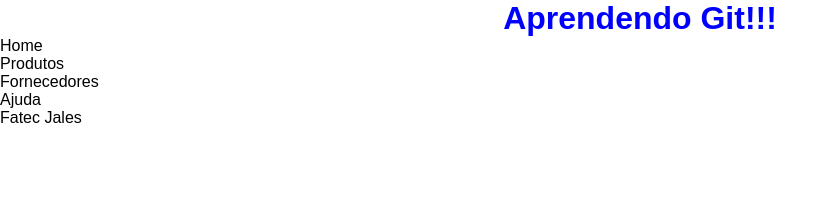
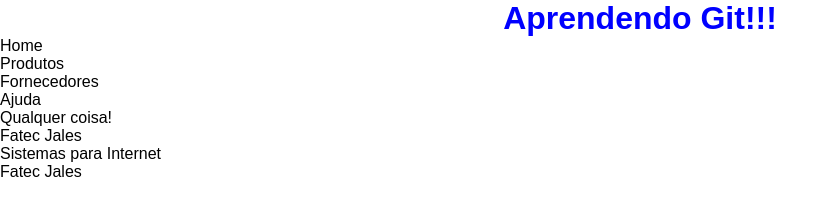
Before and after one commit to devsxgui/si_intro_git, a plain HTML site: page index.html in a window 1280 px wide. Shown: the whole page, without its empty margins (0-837 px from the left). Drawn offline with Linux system fonts and the light colour scheme.

Commit message:
Content created again!

```diff
--- a/index.html
+++ b/index.html
@@ -21,7 +21,13 @@
             </ul>
         </nav>
         <section>
-
+            <div>
+                <p> Qualquer coisa!</p>
+            </div>
+            <aside>
+                <p> Fatec Jales </p>
+                <p> Sistemas para Internet </p>
+            </aside>
         </section>
         <footer>
             <p> Fatec Jales </p>
--- a/style.css
+++ b/style.css
@@ -8,3 +8,7 @@ div#container h1{
     color: blue;
     text-align: center;
 }
+
+.title{
+    font-style: italic;
+}
```
